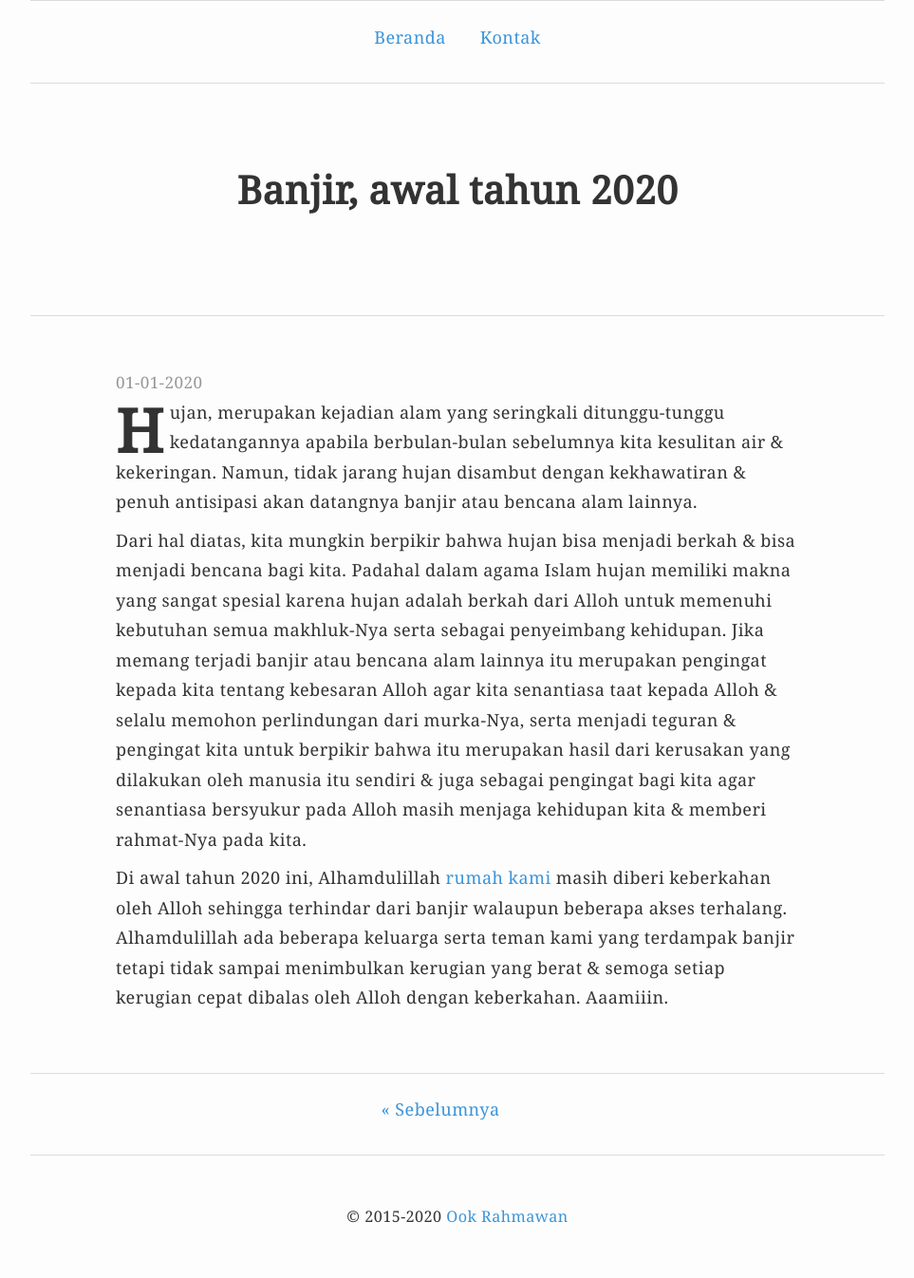
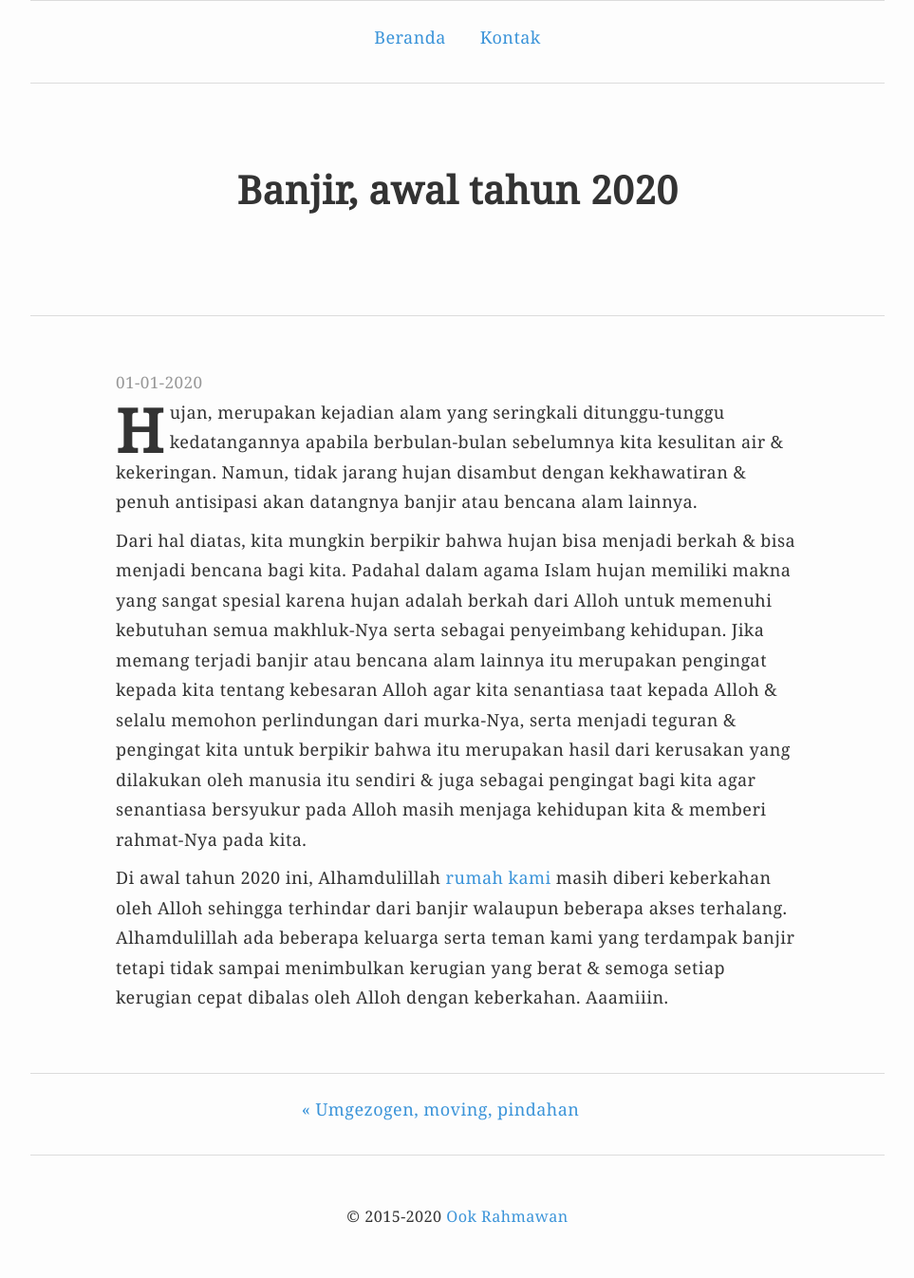
Before and after one commit to krhmwn/krhmwn.github.io, a Jekyll site: the page built from _posts/2020-01-01-banjir-awal-tahun-2020.markdown, in a window 1280 px wide. Shown: the whole page at 95% size, without its empty margins (158-1121 px from the left). Built offline with Jekyll 4.4.1, drawn with Linux system fonts in a browser that asks for light colours.

Commit message:
Update v.5.5

```diff
--- a/_layouts/post.html
+++ b/_layouts/post.html
@@ -9,8 +9,8 @@ layout: default
 {{content}}
 </article>
 <nav><ul><li>
-{% if page.previous.url %}<a href="{{ page.previous.url }}">&laquo; Sebelumnya</a></li>
+{% if page.previous.url %}<a href="{{ page.previous.url }}">&laquo; {{page.previous.title}}</a></li>
 {% endif %}
-<li>{% if page.next.url %}<a href="{{ page.next.url }}">Selanjutnya &raquo;</a></li></ul>
+<li>{% if page.next.url %}<a href="{{ page.next.url }}">{{page.next.title}} &raquo;</a></li></ul>
 {% endif %}
 </nav>
```
